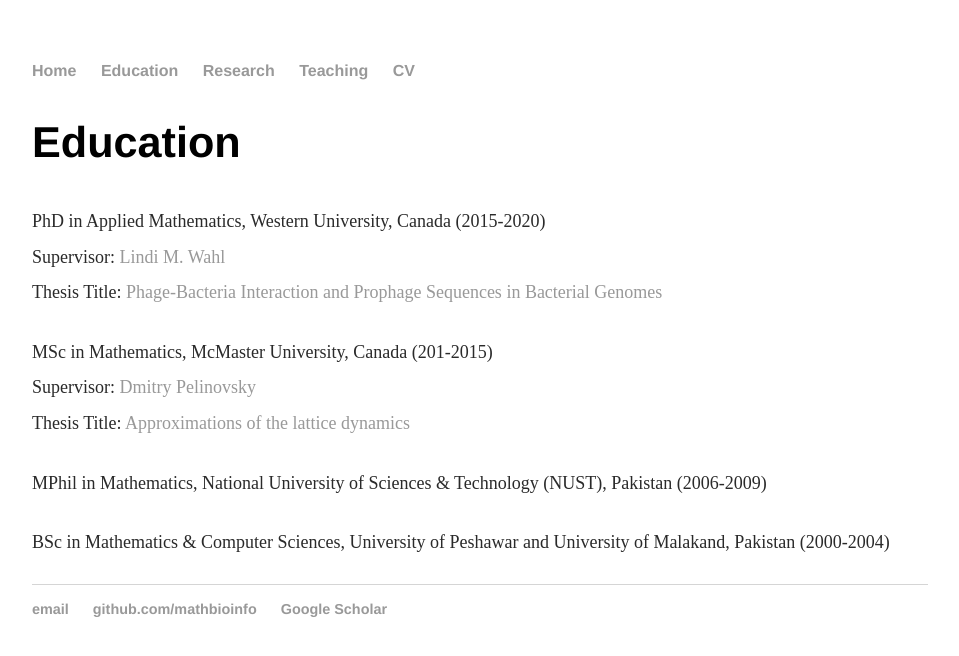
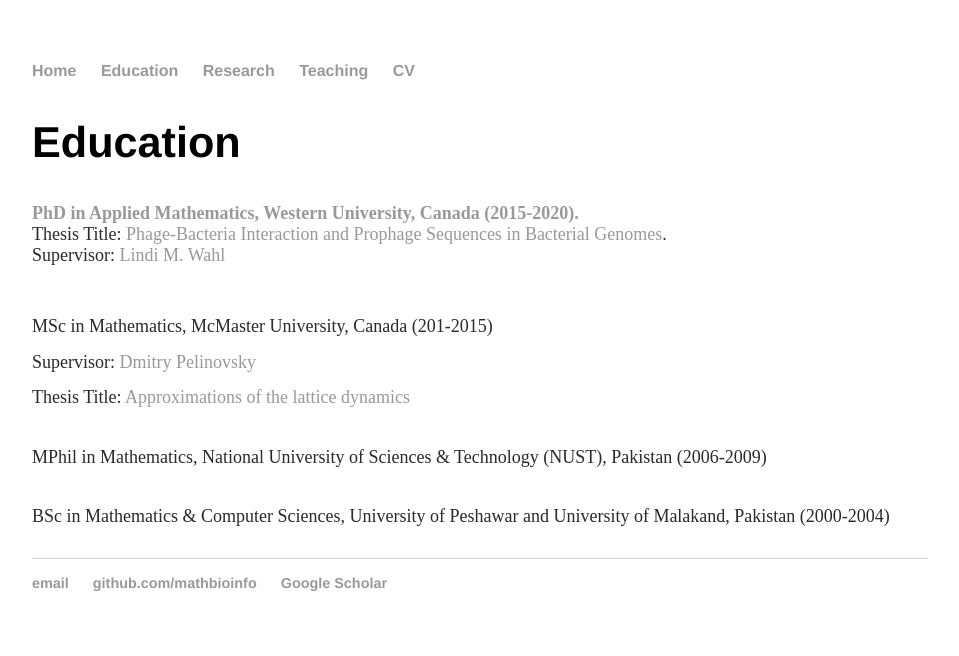
Before and after one commit to MathBioInfo/amjadkhan, a Jekyll site: the page built from Education/index.html, in a window 1280 px wide. Shown: the top 656 px of the page, without its empty margins (160-1119 px from the left). Built offline with Jekyll 4.4.1, drawn with Linux system fonts in a browser that asks for light colours.

Commit message:
Update index.html

```diff
--- a/Education/index.html
+++ b/Education/index.html
@@ -8,10 +8,12 @@
 			<div class="wsite-section-elements">
 				<div class="paragraph"><font color="#2a2a2a" size="4">
 			<link rel="stylesheet" type="text/css" href="css/main.css">
-			<p>PhD in Applied Mathematics,  Western University, Canada (2015-2020)
-                              <br>Supervisor: <a href="https://publish.uwo.ca/~lwahl/">Lindi M. Wahl</a>
-			        <br>Thesis Title: <a href="https://ir.lib.uwo.ca/etd/6957/">Phage-Bacteria Interaction and Prophage Sequences in Bacterial Genomes</a></font><font color="#2a2a2a" size="4">
-                               <p>
+			<a href="#">
+			<strong> PhD in Applied Mathematics,  Western University, Canada (2015-2020).
+			</strong></a><br />Thesis Title: <a href="https://ir.lib.uwo.ca/etd/6957/">Phage-Bacteria Interaction and Prophage Sequences in Bacterial Genomes</a></font><font color="#2a2a2a" size="4">.
+			<br> Supervisor: <a href="https://publish.uwo.ca/~lwahl/">Lindi M. Wahl</a>
+			</font><br /><br /><font color="#2a2a2a" size="4">
+
 
 			<p>MSc in Mathematics,  McMaster University, Canada (201-2015)
                               <br>Supervisor: <a href="https://dmpeli.math.mcmaster.ca//">Dmitry Pelinovsky</a>
```
